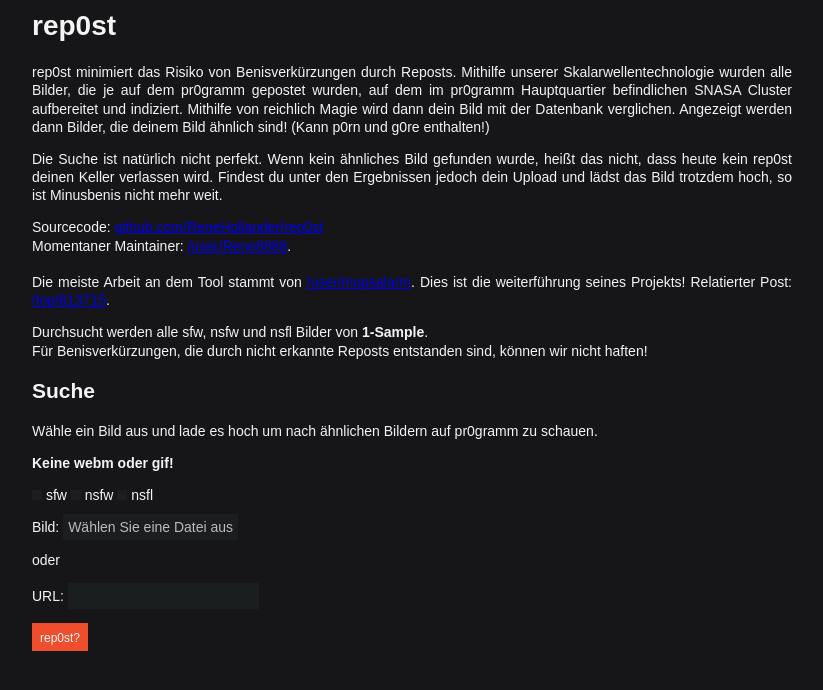
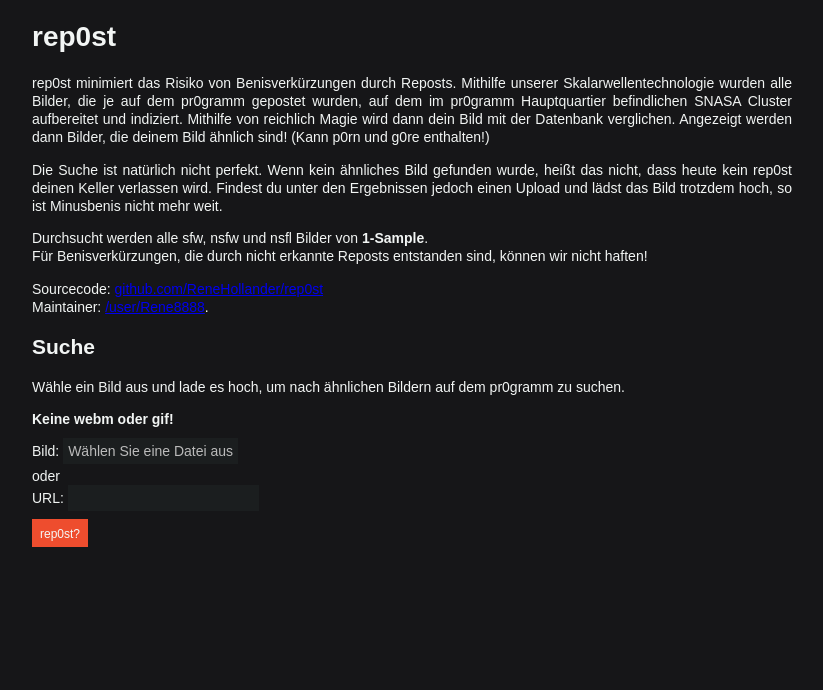
Before and after one commit to ReneHollander/rep0st, a Flask app: template web/templates/index.html in a window 1280 px wide. Shown: the top 690 px of the page, without its empty margins (228-1051 px from the left). Run offline with Flask 2, Linux system fonts and the light colour scheme; the template is opened without the code that fills it: most values are stand-ins (such as "Sample title", 1, 10 or a date in 2020); parts of the project's set-up code (start-up, migrations or seed data) failed here and were passed over.

Commit message:
Fixes typos and cleans the HTML

```diff
--- a/web/templates/index.html
+++ b/web/templates/index.html
@@ -1,4 +1,5 @@
-<html>
+<!DOCTYPE html>
+<html lang="de">
 <head>
     <title>
         rep0st
@@ -17,8 +18,6 @@
 <body>
 
 <h1>rep0st</h1>
-<h2 id="test"></h2>
-
 
 <p>
     rep0st minimiert das Risiko von Benisverkürzungen durch Reposts. Mithilfe unserer Skalarwellentechnologie
@@ -29,19 +28,16 @@
 <p>
     Die Suche ist natürlich nicht perfekt. Wenn kein ähnliches Bild gefunden
     wurde, heißt das nicht, dass heute kein rep0st deinen Keller verlassen wird.
-    Findest du unter den Ergebnissen jedoch dein Upload und lädst das Bild trotzdem
+    Findest du unter den Ergebnissen jedoch einen Upload und lädst das Bild trotzdem
     hoch, so ist Minusbenis nicht mehr weit.
-</p>
-<p>
-    Sourcecode: <a href="https://github.com/ReneHollander/rep0st">github.com/ReneHollander/rep0st</a><br>
-    Momentaner Maintainer: <a href="https://pr0gramm.com/user/Rene8888">/user/Rene8888</a>.
-    <br><br>
-    Die meiste Arbeit an dem Tool stammt von <a href="https://pr0gramm.com/user/mopsalarm">/user/mopsalarm</a>. Dies ist
-    die weiterführung seines Projekts! Relatierter Post: <a href="https://pr0gramm.com/top/613715">/top/613715</a>.
 </p>
 <p>
     Durchsucht werden alle sfw, nsfw und nsfl Bilder von <strong>1-{{stats["index"]["latest_post"]}}</strong>.<br>
     Für Benisverkürzungen, die durch nicht erkannte Reposts entstanden sind, können wir nicht haften!
+</p>
+<p>
+    Sourcecode: <a href="https://github.com/ReneHollander/rep0st">github.com/ReneHollander/rep0st</a><br>
+    Maintainer: <a href="https://pr0gramm.com/user/Rene8888">/user/Rene8888</a>.
 </p>
 
 {% if error %}
@@ -55,39 +51,27 @@
 <h3>Diese Bilder sind dem hochgeladenen ähnlich:</h3>
 <div class="result-list">
     {% for search_result in search_results %}
-    <a href="https://pr0gramm.com/new/{{search_result.post.id}}"
-       style="background-image:url(https://img.pr0gramm.com/{{search_result.post.image}});" target="_blank"></a>
-    <!--<img src="https://img.pr0gramm.com/{{image}}" />-->
+    <a href="https://pr0gramm.com/new/{{search_result.post.id}}" style="background-image:url(https://img.pr0gramm.com/{{search_result.post.image}});" target="_blank"></a>
     {% endfor %}
 </div>
 {% endif %}
 
 <div id="box">
     <h2>Suche</h2>
-    <p>Wähle ein Bild aus und lade es hoch um nach ähnlichen Bildern auf pr0gramm zu schauen.</p>
+    <p>Wähle ein Bild aus und lade es hoch, um nach ähnlichen Bildern auf dem pr0gramm zu suchen.</p>
     <p>
         <strong>Keine webm oder gif!</strong>
     </p>
     <form action="/" enctype="multipart/form-data" method="post">
-        <!--<fieldset>-->
-        <input checked id="sfw" name="filter" type="checkbox" value="sfw"/><label for="sfw"> sfw</label>
-        <input checked id="nsfw" name="filter" type="checkbox" value="nsfw"/> <label for="nsfw"> nsfw</label>
-        <input checked id="nsfl" name="filter" type="checkbox" value="nsfl"/> <label for="nsfl"> nsfl</label>
-        <p/>
-        <!--</fieldset>-->
-
-        Bild: <input class="inputfile" id="image" name="image" type="file"/><label for="image" id="imageUpload">Wählen
-        Sie eine Datei
-        aus</label>
-        <p/>
-        oder<p/>
-        URL: <input autofocus="" name="url" type="text"/>
-        <p/>
-        <input type="submit" value="rep0st?"/>
+        <div style="display: flex; flex-direction: column;">
+            <div>Bild: <input class="inputfile" id="image" name="image" type="file"/><label for="image" id="imageUpload">Wählen Sie eine Datei aus</label></div>
+            <div style="margin-top: 6px;">oder</div>
+            <div>URL: <input autofocus="" name="url" type="text" /></div>
+            <div style="margin-top: 8px;"><input type="submit" value="rep0st?" /></div>
+        </div>
     </form>
 </div>
 
-<script language="javascript" src="{{ url_for('static', filename='js/uploadenhance.js') }}"
-        type="text/javascript"></script>
+<script src="{{ url_for('static', filename='js/uploadenhance.js') }}"></script>
 </body>
 </html>
```
